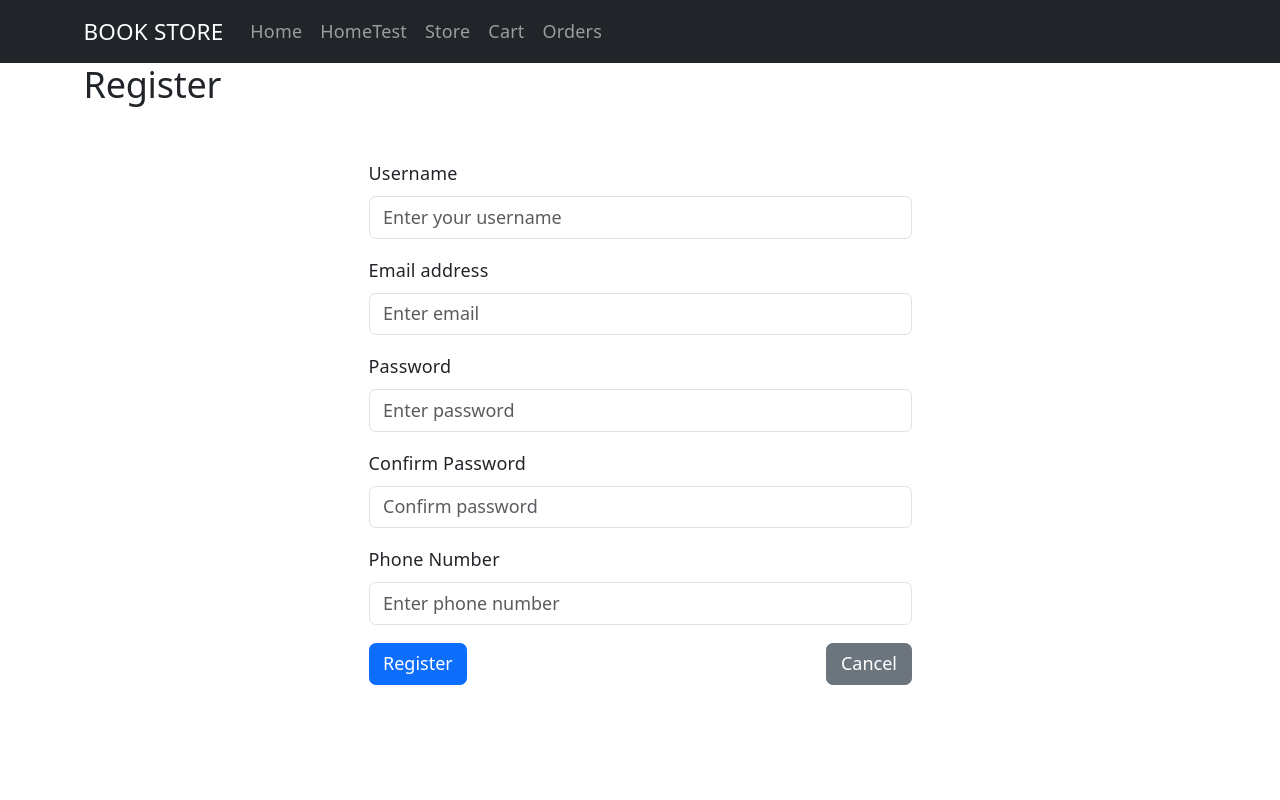
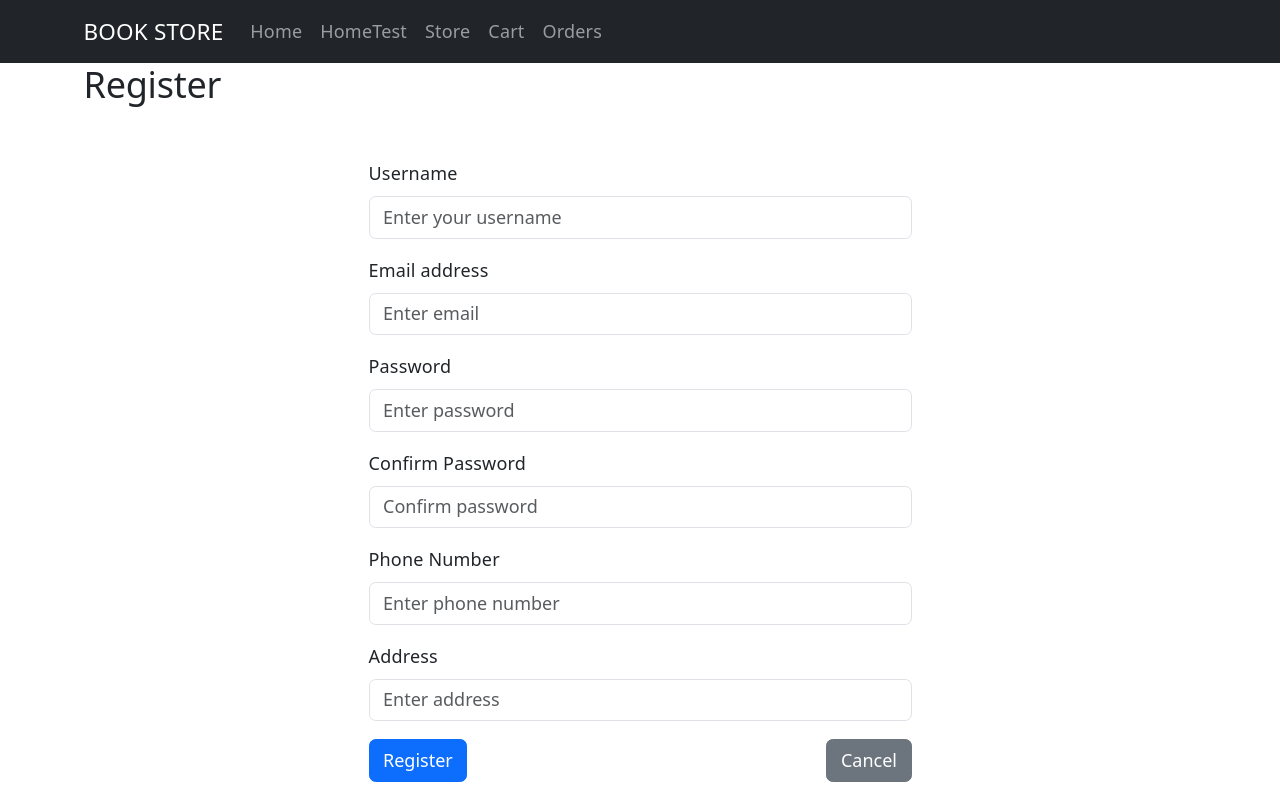
Before and after one commit to Sadlongvip/Project_Product_Order_SBA301, a React (Vite) app in the folder fe_demo/: page /register in a window 1280 px wide. Built offline with nearby package versions, Linux system fonts and the light colour scheme.

Commit message:
update(user): Add Register

```diff
--- a/fe_demo/src/components/Register.jsx
+++ b/fe_demo/src/components/Register.jsx
@@ -174,6 +174,22 @@ export default function Register() {
                             </Form.Control.Feedback>
                         </Form.Group>
 
+                        <Form.Group className="mb-3" controlId="formAddress">
+                            <Form.Label>Address</Form.Label>
+                            <Form.Control
+                                type="text"
+                                placeholder="Enter address"
+                                value={state.values.address}
+                                onChange={handleChange}
+                                onBlur={handleBlur}
+                                name="address"
+                                isInvalid={state.touched.address && !!state.errors.address}
+                            />
+                            <Form.Control.Feedback type="invalid">
+                                {state.errors.address}
+                            </Form.Control.Feedback>
+                        </Form.Group>
+
                         <Form.Group className="d-flex justify-content-between">
                             <Button
                                 variant="primary"
```
